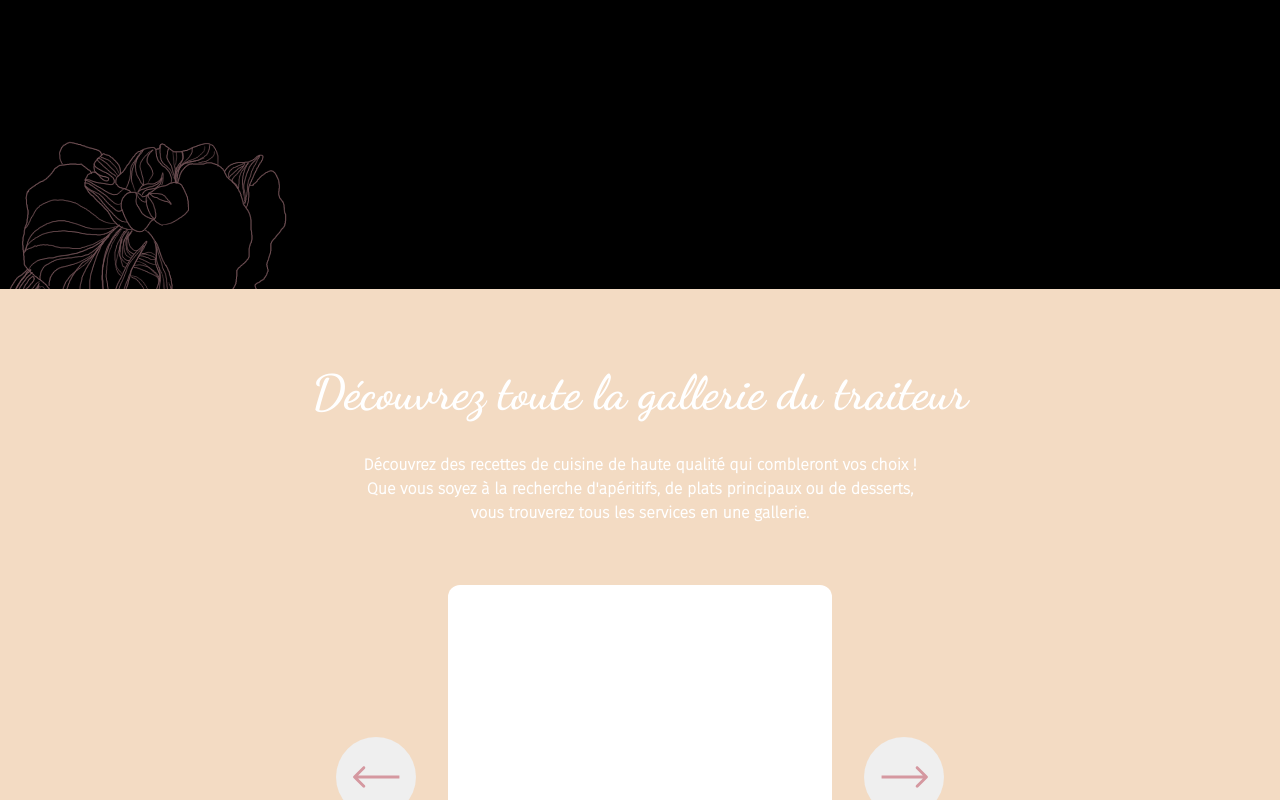
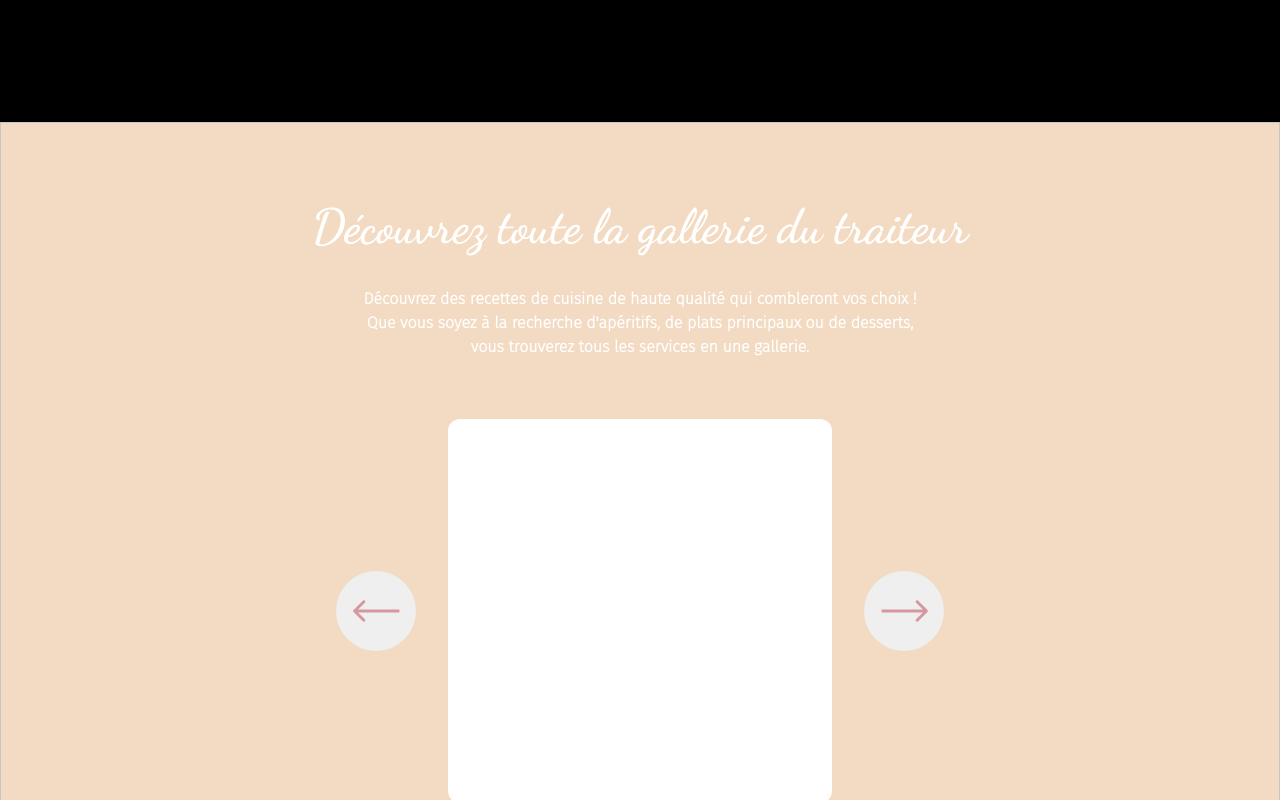
Before and after one commit to franzhopp/By-Sarah-Cuisine, a React (Vite) app: page / in a window 1280 px wide. Shown: the part 1360-2160 px from the top of the page. Built offline with nearby package versions, Linux system fonts and the light colour scheme.

Commit message:
[ADD] update navbar home

```diff
--- a/src/Components/Section/section-gallery.jsx
+++ b/src/Components/Section/section-gallery.jsx
@@ -6,7 +6,7 @@ const SectionGallery = () => {
   const [currImg, setCurrImg] = useState(0);
 
   return (
-    <section className="bg-f3dbc3 py-12 px-4 sm:py-16 sm:px-6 lg:px-8 lg:py-20 text-center">
+    <section className="bg-f3dbc3 border py-12 px-4 sm:py-16 sm:px-6 lg:px-8 lg:py-20 text-center">
       <h2 className="font-sans-recursive text-4xl md:text-5xl font-extrabold text-white">
         Découvrez toute la gallerie du traiteur
       </h2>
--- a/src/Components/Section/section.jsx
+++ b/src/Components/Section/section.jsx
@@ -50,11 +50,11 @@ const Section = () => {
           </p>
         </div>
       </div>
-      <img
+      {/* <img
         src={image}
         className="-rotate-180 relative top-10"
         alt="Brush de By Sarah Cuisine"
-      />
+      /> */}
     </section>
   );
 };
```
